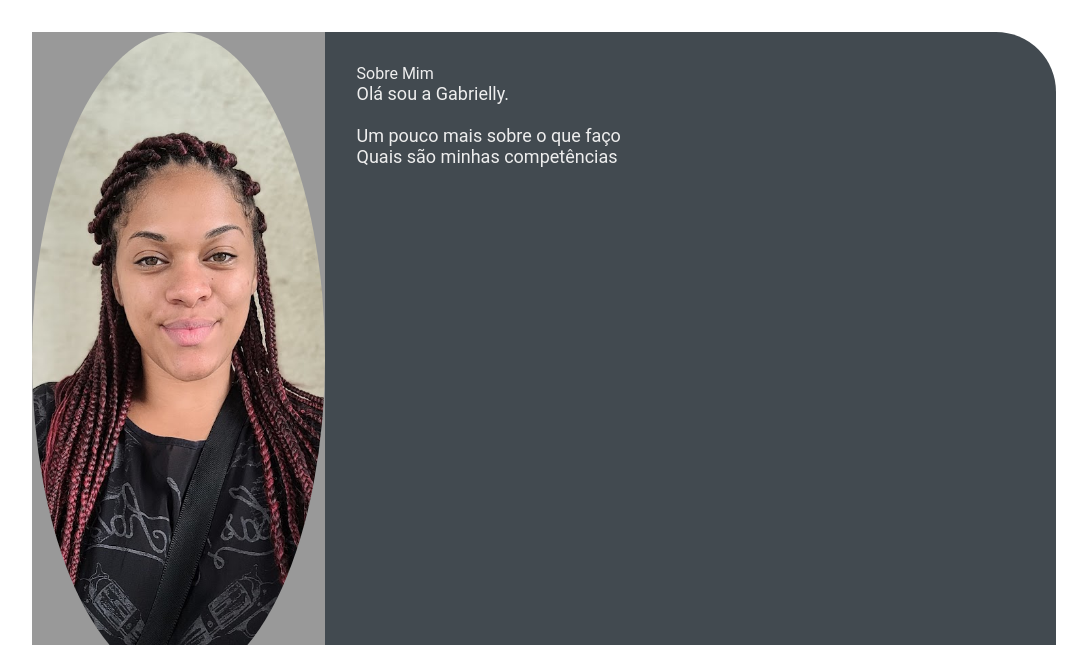
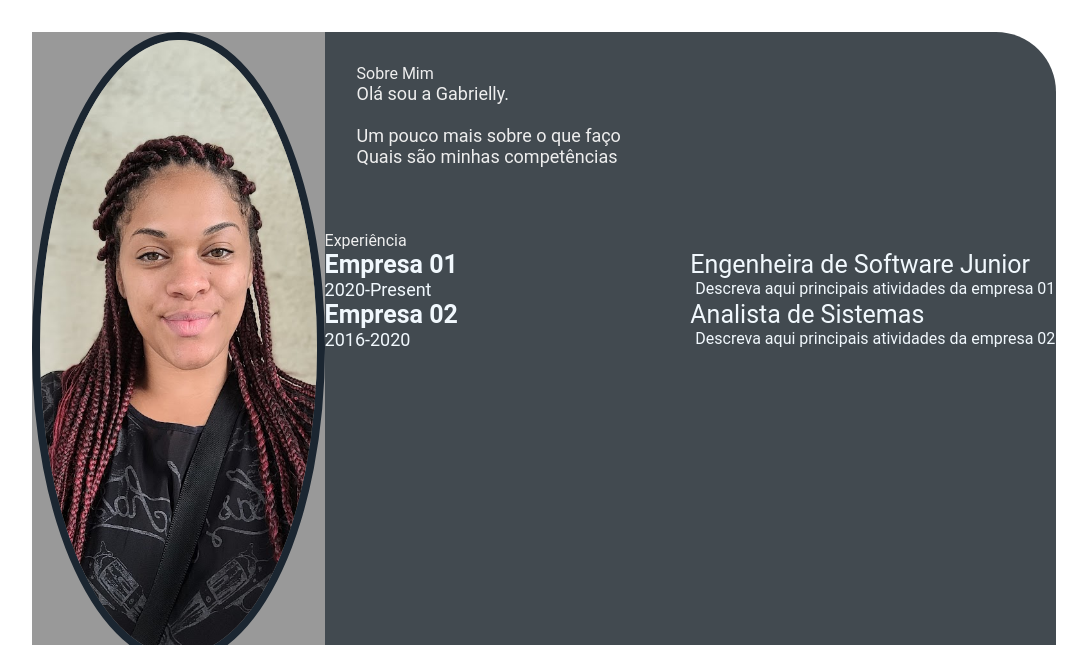
Before and after one commit to Gabyopss/gabyopss.github.io, a plain HTML site: page index.html in a window 1280 px wide. Shown: the top 645 px of the page, without its empty margins (96-1183 px from the left). Drawn offline with Linux system fonts and the light colour scheme.

Commit message:
feature: add index.html (#3)

```diff
--- a/index.html
+++ b/index.html
@@ -42,11 +42,36 @@
                     <div class="right-title">Sobre Mim</div>
                     <p class="about-me-contents">
                         Olá sou a Gabrielly.<br>
-                        <br>Um pouco mais sobre o que faço
+                        <br> Um pouco mais sobre o que faço
                         <br> Quais são minhas competências
                     </p>
                 </section>
             </div>
+            <section class="experience gap">
+                <div class="right-title">Experiência</div>
+                <div class="experience-contents">
+                    <div class="exp-left">
+                        <p class="exp-company-name">Empresa 01</p>
+                        <p class="exp-time-period">2020-Present</p>
+                    </div>
+                    <div class="exp-right">
+                        <p class="exp-position">Engenheira de Software Junior</p>
+                        <p class="exp-desc">
+                            Descreva aqui principais atividades da empresa 01
+                        </p>
+                    </div>
+                    <div class="exp-left">
+                        <p class="exp-company-name">Empresa 02</p>
+                        <p class="exp-time-period">2016-2020</p>
+                    </div>
+                    <div class="exp-right">
+                        <p class="exp-position">Analista de Sistemas</p>
+                        <p class="exp-desc">
+                            Descreva aqui principais atividades da empresa 02
+                        </p>
+                    </div>
+                </div>
+            </section>
         </section>
     </main>
 </body>
--- a/style.css
+++ b/style.css
@@ -38,7 +38,8 @@
 
 .profile .profile-image {
     width: 100%;
-    border-radius: 100%;
+    border-radius: 50%;
+    border: 8px solid #1B2631;
 }
 
 .name {
@@ -101,3 +102,37 @@
     font-size: 18px;
     color: #eeeeee;
 }
+.experience-contents,
+.education-contents,
+.awards-contents {
+    display: grid;
+    grid-template-columns: repeat(2, 1fr);
+    padding-bottom: 2rem;
+    color: #F1F8FD;
+}
+
+.exp-company-name,
+.education-school-name,
+.awards-company-name {
+    font-size: 25px;
+    font-weight: bold;
+}
+
+.exp-time-period,
+.educationp-time-period,
+.awards-time-period {
+    font-size: 18px;
+}
+
+.exp-position,
+.education-subject,
+.awards-name {
+    font-size: 25px;
+}
+
+.exp-desc,
+.education-desc,
+.awards-desc {
+    font-size: 16px;
+    padding-left: 5px;
+}
```
